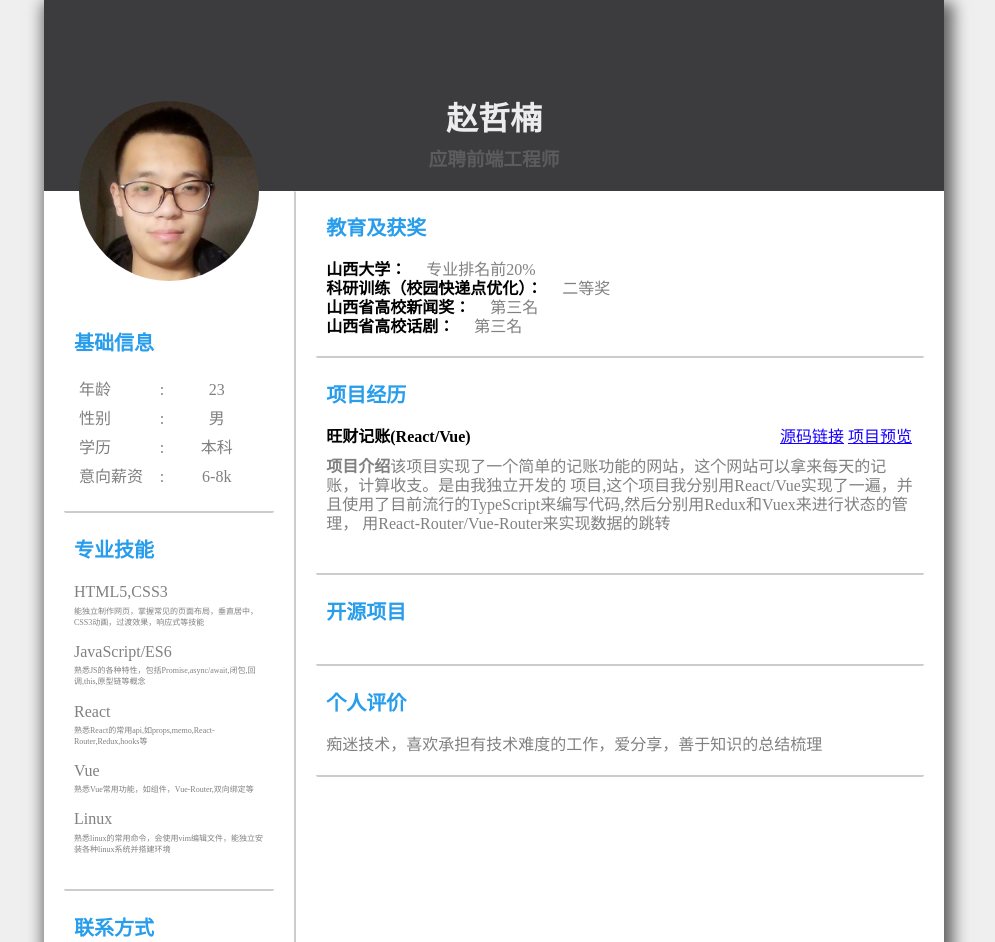
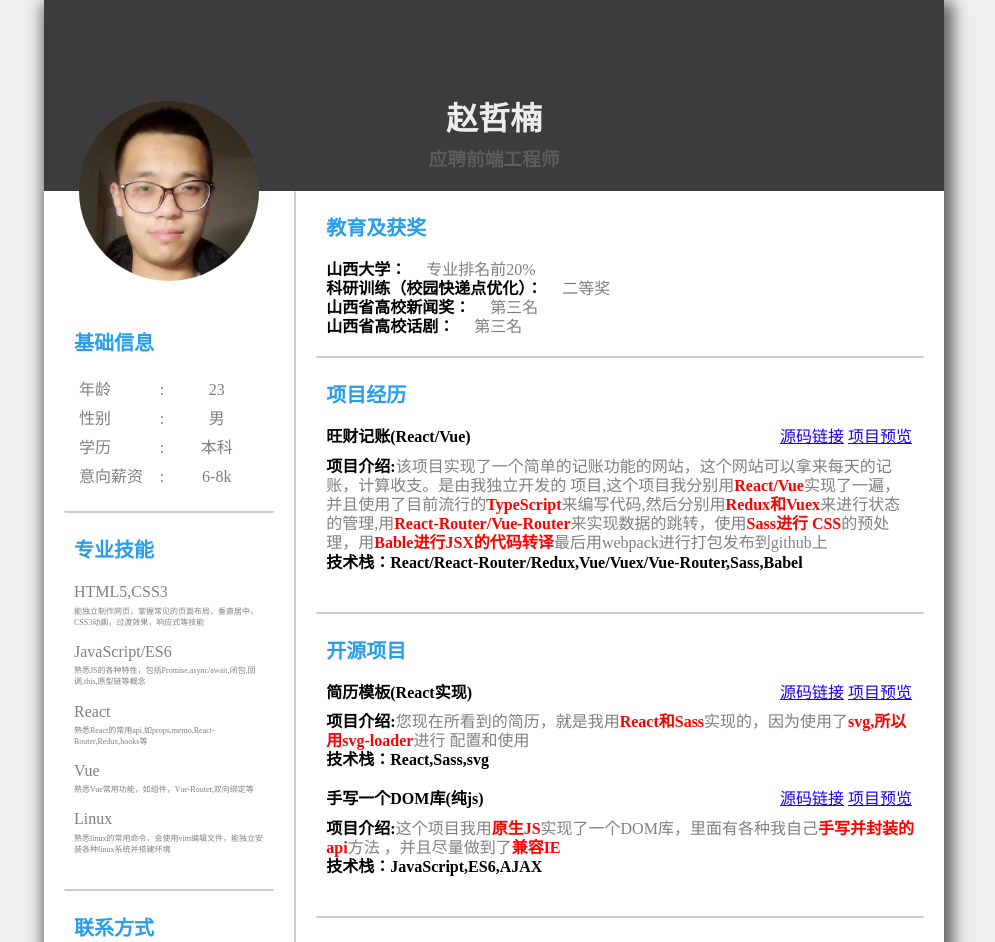
Before and after one commit to znzaznz/react-resume, a React (Create React App) app: page / in a window 1280 px wide. Shown: the top 942 px of the page, without its empty margins (146-1141 px from the left). Built offline with nearby package versions, Linux system fonts and the light colour scheme.

Commit message:
修改了自己的简历

```diff
--- a/src/view/Main/Main.jsx
+++ b/src/view/Main/Main.jsx
@@ -2,6 +2,7 @@ import React from 'react';
 import EducationAndAwards from "../../component/EducationAndAwards/EducationAndAwards";
 import Section from "../../component/Section/Section";
 import ProjectExperience from "../../component/ProjectExperience/ProjectExperience";
+import "./index.scss"
 
 export default function Main() {
     return (
@@ -14,15 +15,41 @@ export default function Main() {
             </Section>
             <Section name={"项目经历"}>
                 <ProjectExperience name={"旺财记账(React/Vue)"}>
-                    <b>项目介绍</b>该项目实现了一个简单的记账功能的网站，这个网站可以拿来每天的记账，计算收支。是由我独立开发的
-                    项目,这个项目我分别用React/Vue实现了一遍，并且使用了目前流行的TypeScript来编写代码,然后分别用Redux和Vuex来进行状态的管理，
-                    用React-Router/Vue-Router来实现数据的跳转
+                    <p>
+                        <span style={{color:"black",fontWeight:"bolder"}}>项目介绍:</span>该项目实现了一个简单的记账功能的网站，这个网站可以拿来每天的记账，计算收支。是由我独立开发的
+                        项目,这个项目我分别用<span className={"bolder"}>React/Vue</span>实现了一遍，并且使用了目前流行的<span className={"bolder"}>TypeScript</span>来编写代码,然后分别用
+                        <span className={"bolder"}>Redux和Vuex</span>来进行状态的管理,用<span className={"bolder"}>React-Router/Vue-Router</span>来实现数据的跳转，使用<span className={"bolder"}>Sass进行
+                        CSS</span>的预处理，用<span className={"bolder"}>Bable进行JSX的代码转译</span>最后用webpack进行打包发布到github上
+                    </p>
+                    <p className={"skillsP"}>
+                        技术栈：React/React-Router/Redux,Vue/Vuex/Vue-Router,Sass,Babel
+                    </p>
                 </ProjectExperience>
             </Section>
             <Section name={"开源项目"}>
+                <ProjectExperience name={"简历模板(React实现)"}>
+                    <p>
+                        <span style={{color:"black",fontWeight:"bolder"}}>项目介绍:</span>
+                        您现在所看到的简历，就是我用<span className={'bolder'}>React和Sass</span>实现的，因为使用了<span className={"bolder"}>svg,所以用svg-loader</span>进行
+                        配置和使用
+                    </p>
+                    <p className={"skillsP"}>
+                        技术栈：React,Sass,svg
+                    </p>
+                </ProjectExperience>
+                <ProjectExperience name={"手写一个DOM库(纯js)"}>
+                    <p>
+                        <span style={{color:"black",fontWeight:"bolder"}}>项目介绍:</span>
+                        这个项目我用<span className={"bolder"}>原生JS</span>实现了一个DOM库，里面有各种我自己<span className={"bolder"}>手写并封装的api</span>方法
+                        ，并且尽量做到了<span className={"bolder"}>兼容IE</span>
+                    </p>
+                    <p className={"skillsP"}>
+                        技术栈：JavaScript,ES6,AJAX
+                    </p>
+                </ProjectExperience>
             </Section>
             <Section name={"个人评价"}>
-                痴迷技术，喜欢承担有技术难度的工作，爱分享，善于知识的总结梳理
+                本人痴迷技术，喜欢承担有技术难度的工作，爱分享，善于知识的总结梳理
             </Section>
         </main>
     )
--- /dev/null
+++ b/src/view/Main/index.scss
@@ -0,0 +1,10 @@
+.Main{
+  .bolder{
+    font-weight: bolder;
+    color: red;
+  }
+  .skillsP{
+    color: black;
+    font-weight: bolder;
+  }
+}
```
